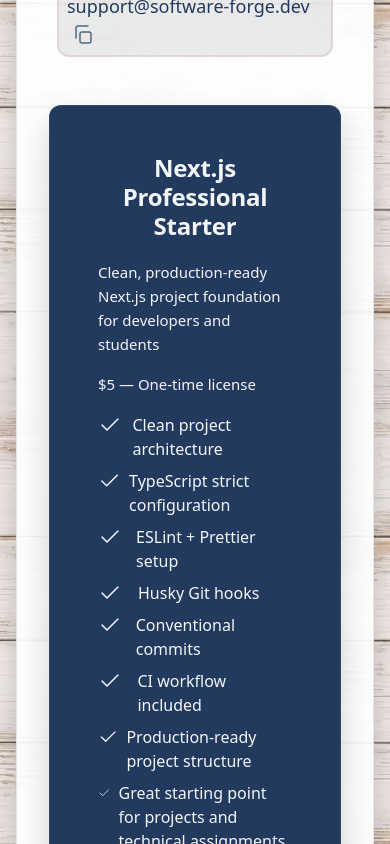
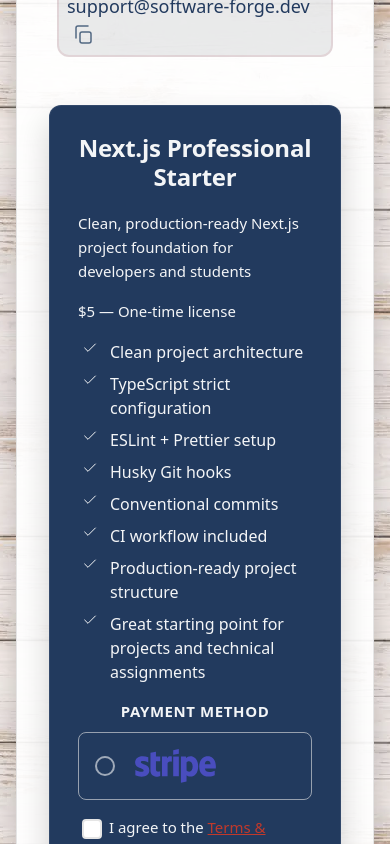
Before and after one commit to Grammeri/nextjs-landing, a Next.js app: page /products/starter in a window 390 px wide. Shown: the part 2800-3644 px from the top of the page. Built offline with nearby package versions, Linux system fonts and the light colour scheme.

Commit message:
style: fix footer styles

```diff
--- a/src/app/globals.css
+++ b/src/app/globals.css
@@ -223,12 +223,10 @@
    =============================== */
 
    --product-feature-grid-columns: 3;
-
-  /* немного уже чем container — лучше визуальный баланс */
    --product-feature-grid-max-width: var(--container-width);
-
-  /* минимальное расстояние между карточками */
    --product-feature-grid-gap: var(--spacing-sm);
+   --product-feature-card-extra-padding-bottom-desktop: 12px;
+   --product-feature-card-extra-padding-bottom-mobile: 28px;
   /* Layout */
   --header-height: 72px;
   --hero-min-height: 30vh;
@@ -274,6 +272,8 @@
 --section-content-max-width: 900px;
 --section-content-max-width-narrow: 720px;
 --section-content-max-width-wide: 1100px;
+--product-steps-marker-size-mobile: 40px;
+--product-steps-marker-size-mobile-compact: 36px;
 
    /* =============================== */
 
@@ -289,6 +289,7 @@
      --product-list-line-height: 1.35;
      --product-list-line-height-tight: 1.2;
      --product-list-line-height-premium: 1.24;
+     --product-list-check-column-width: 20px;
 
   /* Product page text */
   --color-product-text: #223a5e;
@@ -384,7 +385,9 @@
   --footer-font-size: 18px;
   --footer-font-size-mobile: 15px;
   --footer-line-height: 1.45;
-  --footer-line-height-mobile: 1.3;
+  --footer-line-height-mobile: 1.2;
+  --footer-mobile-gap: 6px;
+  --footer-mobile-divider-width: min(200px, 56%);
 
   /* Surface / Card */
   --surface-card-bg: var(--color-surface-system);
@@ -441,6 +444,12 @@
 
 /* Pricing */
 --pricing-card-max-width: 520px;
+--pricing-card-font-size-mobile: 16px;
+--pricing-card-line-height-mobile: 1.5;
+--pricing-card-price-font-size-mobile: 18px;
+--pricing-card-description-max-width-mobile: 280px;
+--pricing-card-feature-icon-slot-mobile: var(--spacing-lg);
+--pricing-card-feature-icon-size-mobile: var(--spacing-md);
 
 /* ===============================
    Pricing Page
--- a/src/components/footer/Footer.module.css
+++ b/src/components/footer/Footer.module.css
@@ -1,7 +1,7 @@
 .footer {
   width: 100%;
   background-color: var(--footer-bg);
-  border-top: 1px solid rgba(255, 255, 255, 0.06);
+  border-top: 1px solid var(--header-border-color);
 }
 
 .inner {
@@ -47,7 +47,7 @@
   background: linear-gradient(
     to bottom,
     transparent,
-    rgba(255, 255, 255, 0.08),
+    var(--surface-card-border),
     transparent
   );
 }
@@ -93,12 +93,12 @@
     display: flex;
     flex-direction: column;
     align-items: center;
-    gap: 6px;
+    gap: var(--footer-mobile-gap);
     text-align: center;
     padding-top: var(--spacing-xl);
     padding-bottom: var(--spacing-xl);
     font-size: var(--footer-font-size-mobile);
-    line-height: 1.2;
+    line-height: var(--footer-line-height-mobile);
   }
 
   .right {
@@ -108,14 +108,14 @@
     justify-content: center;
     width: 100%;
     padding-left: 0;
-    padding-bottom: 6px;
+    padding-bottom: var(--footer-mobile-gap);
     margin-bottom: 0;
   }
 
   .center {
     order: 0;
     grid-column: auto;
-    row-gap: 4px;
+    row-gap: var(--spacing-xs);
   }
 
   .right::before {
@@ -124,12 +124,12 @@
     bottom: 0;
     left: 50%;
     transform: translateX(-50%);
-    width: min(200px, 56%);
+    width: var(--footer-mobile-divider-width);
     height: var(--footer-divider-thickness);
     background: linear-gradient(
       to right,
       transparent,
-      rgba(255, 255, 255, 0.08),
+      var(--surface-card-border),
       transparent
     );
   }
--- a/src/shared/ui/pricing-card/PricingCard.module.css
+++ b/src/shared/ui/pricing-card/PricingCard.module.css
@@ -23,11 +23,12 @@
 
 @media (max-width: 480px) {
   .card {
-    font-size: 16px;
-    line-height: 1.5;
-    padding: var(--spacing-lg);
+    font-size: var(--pricing-card-font-size-mobile);
+    line-height: var(--pricing-card-line-height-mobile);
+    padding: var(--spacing-xs);
   }
 }
+
 .card h3 {
   font-size: var(--font-size-xl);
   line-height: var(--line-height-heading);
@@ -49,8 +50,8 @@
 
 @media (max-width: 480px) {
   .description {
-    font-size: 16px;
-    line-height: 1.5;
+    font-size: var(--pricing-card-font-size-mobile);
+    line-height: var(--pricing-card-line-height-mobile);
   }
 }
 
@@ -72,7 +73,7 @@
 
 @media (max-width: 480px) {
   .price {
-    font-size: 18px;
+    font-size: var(--pricing-card-price-font-size-mobile);
   }
 }
 
@@ -81,8 +82,8 @@
     text-align: center;
     margin-inline: auto;
 
-    max-width: 280px;
-    line-height: 1.5;
+    max-width: var(--pricing-card-description-max-width-mobile);
+    line-height: var(--pricing-card-line-height-mobile);
   }
 
   .price {
@@ -114,26 +115,41 @@
   min-width: 0;
 }
 
-@media (max-width: 480px) {
-  .feature {
-    font-size: 16px;
-    line-height: 1.5;
-  }
-}
-
-.feature > * {
-  min-width: 0;
-}
-
 .icon {
   display: inline-flex;
+  flex: 0 0 var(--spacing-xl);
   width: var(--spacing-xl);
+  justify-content: center;
   color: var(--color-on-image-primary);
 }
 
 .iconSvg {
   width: var(--spacing-lg);
   height: var(--spacing-lg);
+}
+
+@media (max-width: 480px) {
+  .icon {
+    flex: 0 0 var(--pricing-card-feature-icon-slot-mobile);
+    width: var(--pricing-card-feature-icon-slot-mobile);
+    justify-content: center;
+  }
+
+  .iconSvg {
+    width: var(--pricing-card-feature-icon-size-mobile);
+    height: var(--pricing-card-feature-icon-size-mobile);
+  }
+}
+
+@media (max-width: 480px) {
+  .icon {
+    width: var(--pricing-card-feature-icon-slot-mobile);
+  }
+
+  .iconSvg {
+    width: var(--pricing-card-feature-icon-size-mobile);
+    height: var(--pricing-card-feature-icon-size-mobile);
+  }
 }
 
 .paymentTitle {
--- a/src/shared/ui/product-page/ProductPage.module.css
+++ b/src/shared/ui/product-page/ProductPage.module.css
@@ -81,7 +81,7 @@
 
 .audienceList li {
     display: grid;
-    grid-template-columns: 20px 1fr;
+    grid-template-columns: var(--product-list-check-column-width) 1fr;
     align-items: start;
     gap: var(--spacing-sm);
     font-size: var(--font-size-xl);
@@ -114,7 +114,7 @@
 .featureCard {
     padding-top: var(--spacing-sm);
     padding-right: var(--spacing-xl);
-    padding-bottom: calc(var(--spacing-3xl) + 12px);
+    padding-bottom: calc(var(--spacing-3xl) + var(--product-feature-card-extra-padding-bottom-desktop));
     padding-left: var(--spacing-xl);
     border-radius: var(--radius-md);
     border: var(--focus-ring-width) solid var(--color-tertiary-faded);
@@ -156,7 +156,7 @@
 
 .featureList li {
     display: grid;
-    grid-template-columns: 20px 1fr;
+    grid-template-columns: var(--product-list-check-column-width) 1fr;
     align-items: start;
     gap: var(--spacing-sm);
 
@@ -298,7 +298,7 @@
 }
 
 .audienceContentCentered {
-    max-width: 720px;
+    max-width: var(--content-narrow-width);
     margin: 0 auto;
     width: 100%;
 }
@@ -325,7 +325,7 @@
     .featureCard {
         padding-top: var(--spacing-lg);
         padding-right: var(--spacing-lg);
-        padding-bottom: calc(var(--spacing-lg) + 28px);
+        padding-bottom: calc(var(--spacing-lg) + var(--product-feature-card-extra-padding-bottom-mobile));
         padding-left: var(--spacing-lg);
         gap: var(--spacing-md);
     }
@@ -355,13 +355,13 @@
     }
 
     .steps li {
-        grid-template-columns: 40px 1fr;
+        grid-template-columns: var(--product-steps-marker-size-mobile) 1fr;
         gap: var(--spacing-sm);
     }
 
     .steps li::before {
-        width: 40px;
-        height: 40px;
+        width: var(--product-steps-marker-size-mobile);
+        height: var(--product-steps-marker-size-mobile);
     }
 
     .featureGrid {
@@ -376,7 +376,7 @@
     .featureCard {
         padding-top: var(--spacing-md);
         padding-right: var(--spacing-md);
-        padding-bottom: calc(var(--spacing-md) + 28px);
+        padding-bottom: calc(var(--spacing-md) + var(--product-feature-card-extra-padding-bottom-mobile));
         padding-left: var(--spacing-md);
     }
 
@@ -412,7 +412,7 @@
     .featureCard {
         padding-top: var(--spacing-sm);
         padding-right: var(--spacing-sm);
-        padding-bottom: calc(var(--spacing-sm) + 28px); /* 👈 добавили низ */
+        padding-bottom: calc(var(--spacing-sm) + var(--product-feature-card-extra-padding-bottom-mobile));
         padding-left: var(--spacing-sm);
         gap: var(--spacing-sm);
     }
@@ -423,20 +423,20 @@
     }
 
     .steps li {
-        grid-template-columns: 36px 1fr;
+        grid-template-columns: var(--product-steps-marker-size-mobile-compact) 1fr;
         gap: var(--spacing-sm);
     }
 
     .steps li::before {
-        width: 36px;
-        height: 36px;
+        width: var(--product-steps-marker-size-mobile-compact);
+        height: var(--product-steps-marker-size-mobile-compact);
     }
 
       .supportInline {
         display: flex;
         flex-direction: column;
         align-items: flex-start;
-        gap: 2px;
+        gap: var(--spacing-xxs);
     }
 
     .supportEmail {
```
Lines whose indentation alone changed are shown as unchanged.
